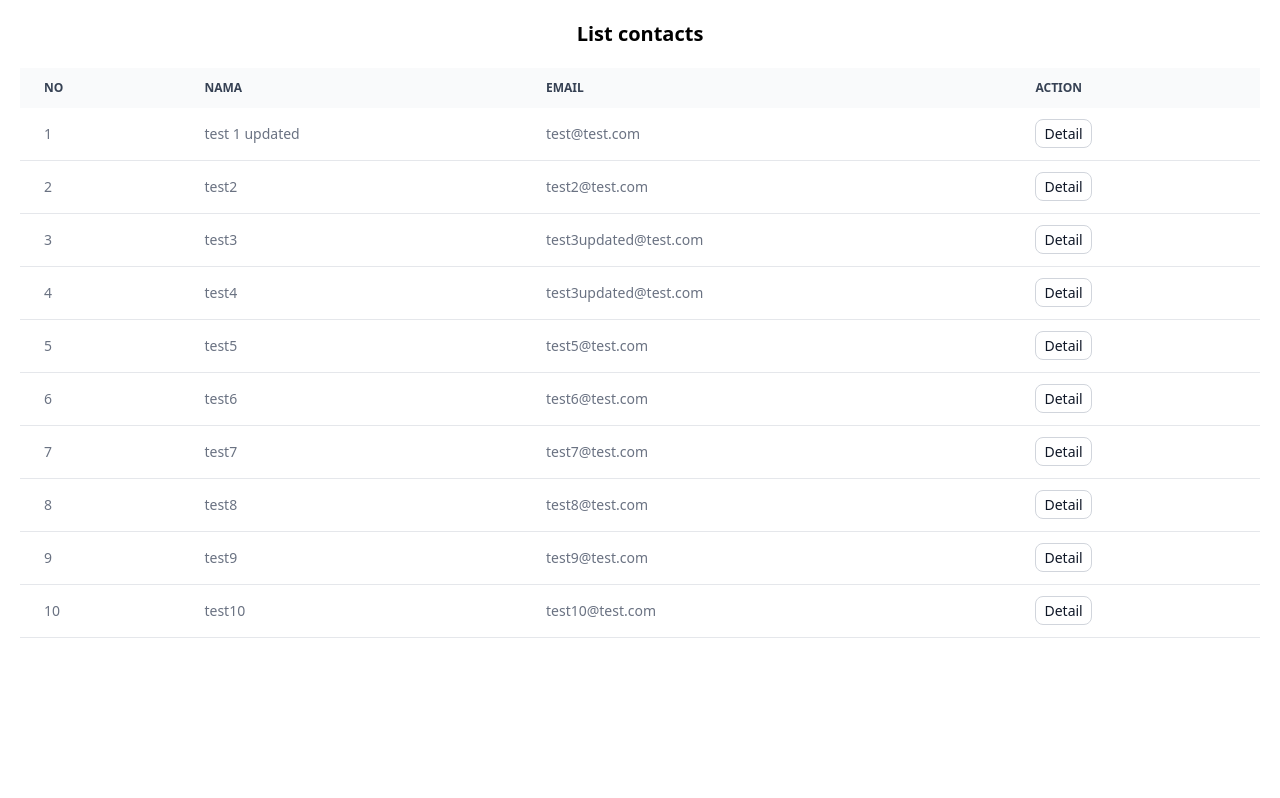
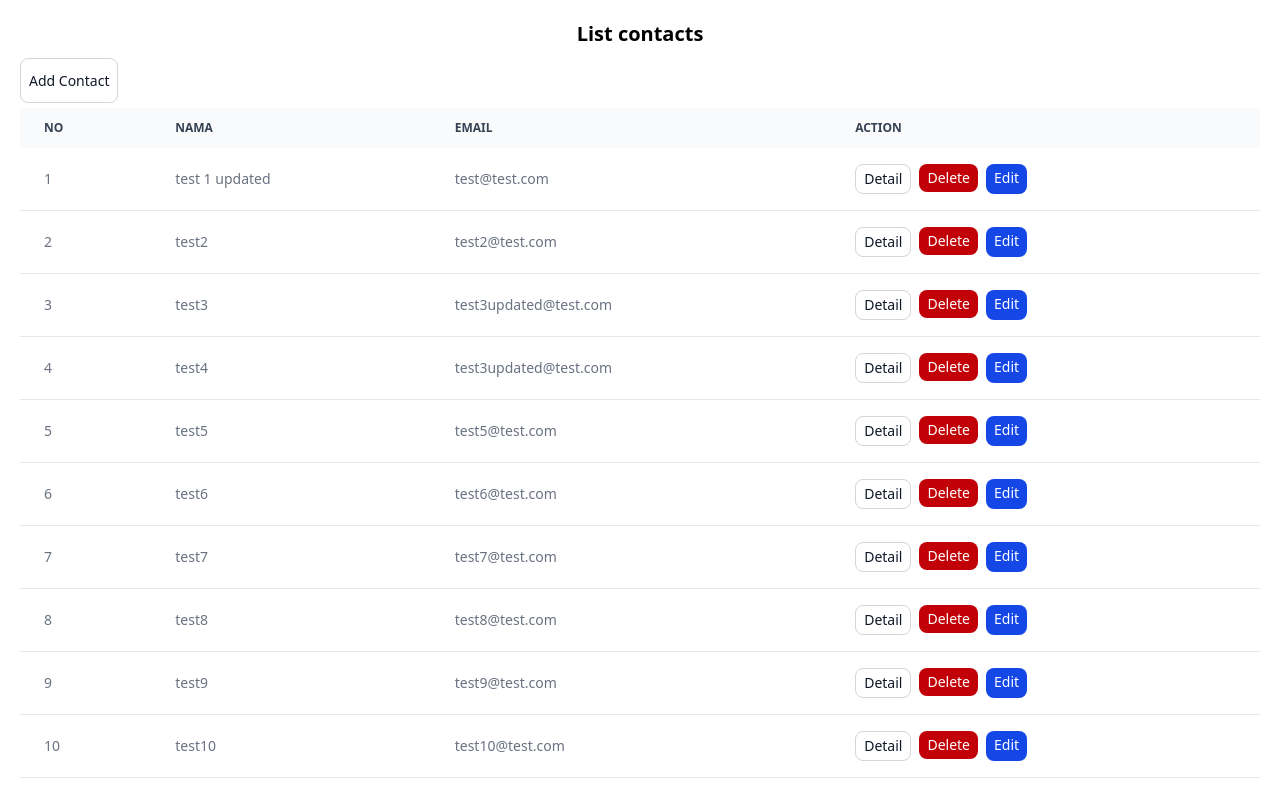
Before and after one commit to devden7/BootcampBatch13-Geeksfarm-Dena, a Node server app: page /contact in a window 1280 px wide. Shown: the part 48-846 px from the top of the page. Before the commit the page ends 686 px from the top, so only its background shows below. Run offline with Node 20, Linux system fonts and the light colour scheme; some libraries are stand-ins or nearby versions.

Commit message:
feat: Express & ejs (Add,Edit,Delete)

```diff
--- a/07-expressEjs.js
+++ b/07-expressEjs.js
@@ -4,7 +4,11 @@ const morgan = require('morgan');
 const {
   findContactList,
   findContactDetail,
+  createContact,
+  deleteContact,
+  updateContact,
 } = require('./controllers/contact.controller');
+const { isValidInput } = require('./utils/validator');
 
 const app = express();
 
@@ -12,6 +16,7 @@ app.set('view engine', 'ejs');
 app.use(expressLayouts);
 app.use(express.static('public'));
 app.use(morgan('dev'));
+app.use(express.urlencoded({ extended: true }));
 
 app.use((req, res, next) => {
   console.log('Time:', Date.now());
@@ -53,10 +58,69 @@ app.get('/product/:idProduct/', (req, res) => {
     `Product page with ID: ${req.params.idProduct} categoryID: ${req.query.category}`
   );
 });
+
+app.get('/add-contact', (req, res) => {
+  res.render('contactForm', { title: 'Add Contact', type: 'add' });
+});
+
+app.post('/create-contact', (req, res) => {
+  const { name, phone, email } = req.body;
+  const errors = [];
+  //validation
+  // if (!isValidInput('name', name)) {
+  //   errors.push('Name already exist');
+  // }
+  // if (isValidInput('phone', phone)) {
+  //   errors.push('Phone number is not valid');
+  // }
+  // if (isValidInput('email', email)) {
+  //   errors.push('Email is not valid!');
+  // }
+  if (errors.length > 0) {
+    return;
+  } else {
+    const contact = {
+      name,
+      phone,
+      email,
+    };
+    createContact(contact);
+    res.redirect('/contact');
+  }
+});
+
+app.post('/delete', (req, res) => {
+  const nameId = req.body.name;
+  deleteContact(nameId);
+  res.redirect('/contact');
+});
+
+app.get('/edit-contact/:name', (req, res) => {
+  const paramsId = req.params.name;
+  const data = findContactDetail(paramsId);
+  if (!data) return res.redirect('/notFound');
+  res.render('contactForm', {
+    contact: data,
+    title: 'edit Contact',
+    type: 'edit',
+  });
+});
+
+app.post('/update-contact/', (req, res) => {
+  const { oldName, name, phone, email } = req.body;
+  const contact = {
+    name: oldName,
+    newName: name,
+    newPhone: phone,
+    newEmail: email,
+  };
+  updateContact(contact);
+  res.redirect('/contact');
+});
 app.use('/', (req, res) => {
   res.status(404);
   res.send('404 Page not found');
 });
-app.listen(port, () => {
+app.listen(3000, () => {
   console.log('running express in localhost:3000');
 });
--- a/controllers/contact.controller.js
+++ b/controllers/contact.controller.js
@@ -13,7 +13,7 @@ const findContactList = () => {
   checkExistsDir();
   const data = findData();
   if (data.length < 1) console.log('Cannot find contact...');
-  console.log(data);
+  // console.log(data);
   return data;
 };
 
@@ -23,7 +23,7 @@ const findContactDetail = (name) => {
   const data = findData();
   const findDetailData = data.find((value) => value.name === name);
   if (!findDetailData) return console.log('Cannot find contact...');
-  console.log(findDetailData);
+  // console.log(findDetailData);
 
   return findDetailData;
 };
@@ -62,7 +62,6 @@ const updateContact = (contact) => {
   if (findDetailData) {
     data[findDetailDataIndex] = newContactData;
   }
-
   saveData(data, 'update');
   console.log(`Contact information updated...`);
 };
--- a/views/contact.ejs
+++ b/views/contact.ejs
@@ -1,7 +1,14 @@
 <%- contentFor('body') %>
 <section class="relative overflow-x-auto px-5 my-5">
   <h1 class="text-center mb-5 font-bold text-xl">List contacts</h1>
-
+  <div class="mb-4">
+    <a
+      href="/add-contact"
+      target="_blank"
+      class="text-gray-900 bg-white border border-gray-300 focus:outline-none hover:bg-gray-100 focus:ring-4 focus:ring-gray-100 font-medium rounded-lg text-sm px-2 py-3"
+      >Add Contact</a
+    >
+  </div>
   <div>
     <% if (cont.length < 1) { %>
     <p>Contact data is empty</p>
@@ -21,12 +28,26 @@
           <td class="px-6 py-4"><%= i+1 %></td>
           <td class="px-6 py-4"><%= value.name %></td>
           <td class="px-6 py-4"><%= value.email %></td>
-          <td class="px-6 py-4">
+          <td class="px-6 py-4 flex flex-wrap gap-2">
             <a
               href="contactDetail/<%= value.name %>"
-              target="_blank"
-              class="text-gray-900 bg-white border border-gray-300 focus:outline-none hover:bg-gray-100 focus:ring-4 focus:ring-gray-100 font-medium rounded-lg text-sm px-2 py-1 mb-2"
+              class="text-gray-900 bg-white border border-gray-300 hover:bg-gray-100 font-medium rounded-lg text-sm px-2 py-1"
               >Detail</a
+            >
+
+            <form action="/delete" method="post">
+              <input type="hidden" name="name" value="<%= value.name %>" />
+              <button
+                class="text-white bg-red-700 hover:bg-red-800 font-medium rounded-lg text-sm px-2 py-1 cursor-pointer"
+                type="submit"
+              >
+                Delete
+              </button>
+            </form>
+            <a
+              href="/edit-contact/<%= value.name %>"
+              class="text-white bg-blue-700 hover:bg-blue-800 font-medium rounded-lg text-sm px-2 py-1"
+              >Edit</a
             >
           </td>
         </tr>
```
Also changed, not shown: views/contactForm.ejs (added, +55 -0 lines).
